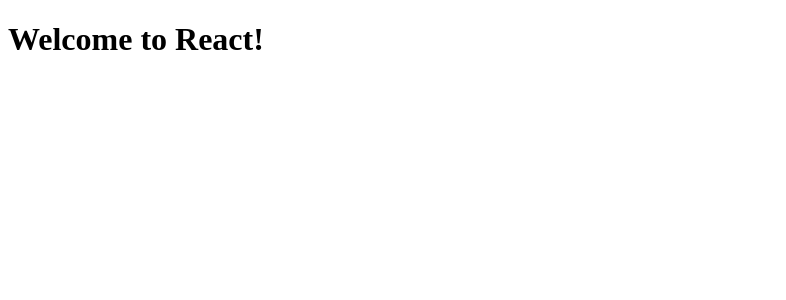
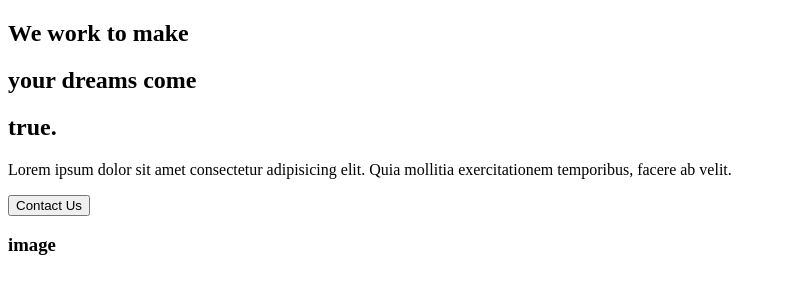
Before and after one commit to FabianUlises/project_react_portfolio, a React (Create React App) app: page / in a window 1280 px wide. Shown: the top 300 px of the page, without its empty margins (0-786 px from the left). Built offline with nearby package versions, Linux system fonts and the light colour scheme.

Commit message:
Added About us page & linked aboutsection component

```diff
--- a/src/App.js
+++ b/src/App.js
@@ -1,11 +1,10 @@
 import React from "react";
+import AboutUs from "./pages/AboutUs";
 
 function App() {
   return (
     <div className="App">
-      <header className="App-header">
-        <h1>Welcome to React!</h1>
-      </header>
+      <AboutUs />
     </div>
   );
 }
--- a/src/components/AboutSection.js
+++ b/src/components/AboutSection.js
@@ -21,8 +21,10 @@
                 <button>Contact Us</button>
             </div>
             <div className="image">
-                <img src={home1} alt="guy with camera" />
+                <h3>image</h3>
+                {/* <img src={home1} alt="guy with camera" /> */}
             </div>
         </div>
     )
 }
+export default AboutSection;
--- /dev/null
+++ b/src/pages/AboutUs.js
@@ -0,0 +1,12 @@
+import React from "react";
+import AboutSection from './../components/AboutSection';
+
+const AboutUs = () => {
+    return(
+        <div>
+            <AboutSection />
+        </div>
+
+    )
+}
+export default AboutUs;
```
